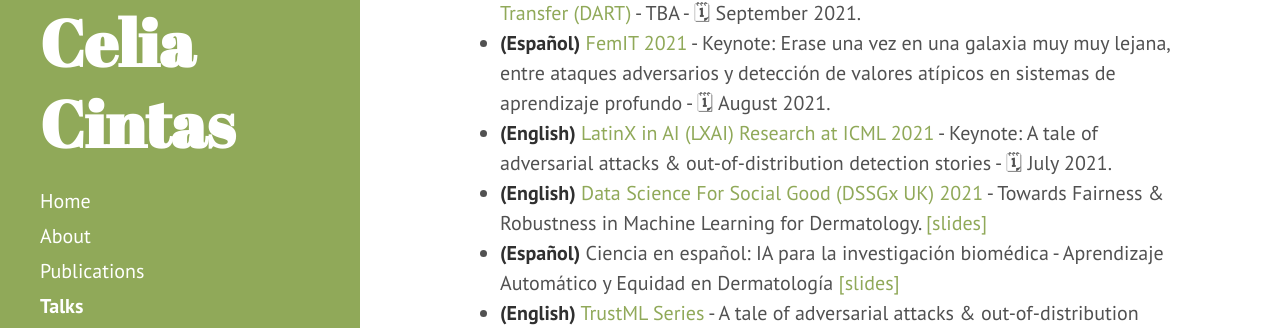
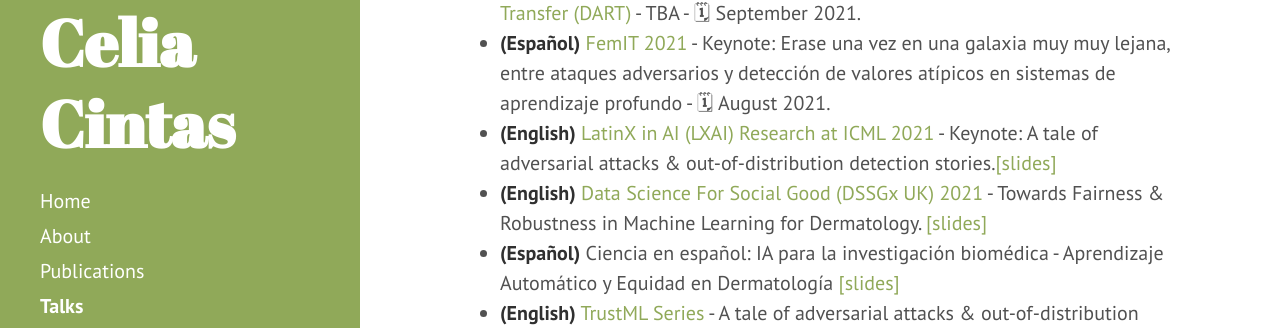
Before and after one commit to celiacintas/celiacintas.github.io, a Jekyll site: the page built from talks.md, in a window 1280 px wide and 900 px high. Shown: the part 351-679 px from the top of the window. Built offline with Jekyll 4.4.1, drawn with Linux system fonts in a browser that asks for light colours.

Commit message:
Update talks.md

```diff
--- a/talks.md
+++ b/talks.md
@@ -9,7 +9,7 @@ title: Talks
 * **(English)** [The Responsible AI Forum](https://responsibleaiforum.com/about/schedule/) - Panel discussion on Diversity and Inclusiveness in Responsible AI - 🗓   06 December 2021.
 * **(English)** [3rd MICCAI Workshop on Domain Adaptation and Representation Transfer (DART)](https://sites.google.com/view/dart2021/) - TBA - 🗓  September 2021.
 * **(Español)** [FemIT 2021](https://lasdesistemas.org/femitconf2021/) - Keynote: Erase una vez en una galaxia muy muy lejana, entre ataques adversarios y detección de valores atípicos en sistemas de aprendizaje profundo - 🗓  August 2021.
-* **(English)** [LatinX in AI (LXAI) Research at ICML 2021](https://www.latinxinai.org/icml-2021-about) - Keynote: A tale of adversarial attacks & out-of-distribution detection stories - 🗓  July 2021.
+* **(English)** [LatinX in AI (LXAI) Research at ICML 2021](https://www.latinxinai.org/icml-2021-about) - Keynote: A tale of adversarial attacks & out-of-distribution detection stories.[[slides]](https://github.com/celiacintas/celiacintas.github.io/blob/main/public/slides/2021/_LXAI___ICML_2021_presentation__A_tale_of_adversarial_attack_final.pdf)
 * **(English)** [Data Science For Social Good (DSSGx UK) 2021](https://warwick.ac.uk/research/data-science/warwick-data/dssgx/public_lectures/) - Towards Fairness & Robustness in Machine Learning for Dermatology. [[slides]](https://github.com/celiacintas/celiacintas.github.io/blob/main/public/slides/2021/_DSSGx_UK_2021__Derma_Fairness_final.pdf)
 * **(Español)** Ciencia en español: IA para la investigación biomédica - Aprendizaje Automático y
 Equidad en Dermatología [[slides]](https://github.com/celiacintas/celiacintas.github.io/blob/main/public/slides/2021/_AI_en_Salud__Derma_Fairness_final.pdf)
```
